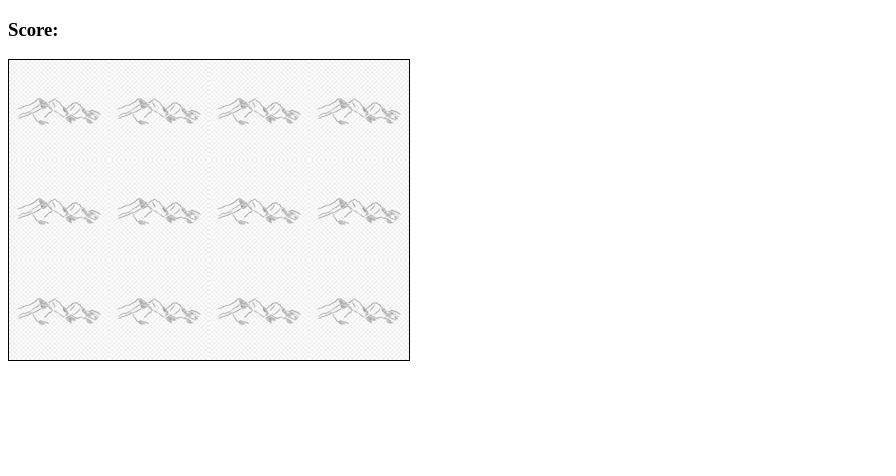
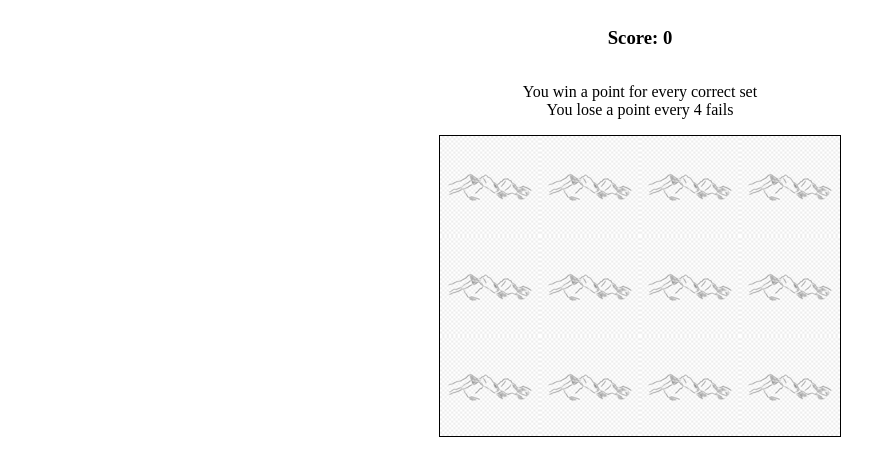
Before and after one commit to MagicAce1988/memory-game, a plain HTML site: page index.html in a window 1280 px wide. Shown: the whole page, without its empty margins (0-896 px from the left). Drawn offline with Linux system fonts and the light colour scheme.

Commit message:
finished

```diff
--- a/app.js
+++ b/app.js
@@ -1,5 +1,6 @@
 document.addEventListener("DOMContentLoaded", () => {
-  const startTime = new Date();
+  let startTime;
+  let startTimeOnFirstFlip = 0;
   const cardArray = [
     {
       name: "astronaut",
@@ -59,6 +60,8 @@ document.addEventListener("DOMContentLoaded", () => {
   var cardsChosen = [];
   var cardsChosenId = [];
   var cardsWon = [];
+  var fails = 0;
+  resultDisplay.textContent = "0";
 
   function checkForMatch() {
     var cards = document.querySelectorAll("img");
@@ -72,11 +75,14 @@ document.addEventListener("DOMContentLoaded", () => {
     } else {
       cards[optionOneId].setAttribute("src", "images/1.png");
       cards[optionTwoId].setAttribute("src", "images/1.png");
-      messageDisplay.textContent = "Sorry, try again";
+      fails++;
+      messageDisplay.textContent = `Sorry, try again! You failed ${
+        fails === 1 ? "1 time" : `${fails} times`
+      }`;
     }
     cardsChosen = [];
     cardsChosenId = [];
-    resultDisplay.textContent = cardsWon.length;
+    resultDisplay.textContent = cardsWon.length - parseInt(fails / 4);
     if (cardsWon.length === cardArray.length / 2) {
       const endTime = new Date();
       var res = Math.abs(endTime - startTime) / 1000;
@@ -84,11 +90,16 @@ document.addEventListener("DOMContentLoaded", () => {
       var seconds = Math.floor(res % 60);
       resultDisplay.textContent = `Congratulations! You found them all in ${
         minutes > 0 ? minutes + " minutes" : ""
-      } ${seconds} seconds `;
+      } ${seconds > 0 ? seconds + " seconds" : ""}`;
+      messageDisplay.textContent = `Final score is ${
+        cardsWon.length - parseInt(fails / 4)
+      }. It took you ${fails + 6} tries to do it.`;
     }
   }
 
   function flipCard() {
+    startTimeOnFirstFlip++;
+    startTime = startTimeOnFirstFlip === 1 ? new Date() : startTime;
     if (cardsChosen.length >= 2) return;
     let cardID = this.getAttribute("data-id");
     if (cardsChosenId.includes(cardID)) return;
--- a/index.html
+++ b/index.html
@@ -6,10 +6,17 @@
     <title>Memory Game</title>
     <link rel="stylesheet" href="style.css" />
   </head>
+
   <body>
-    <h3>Score: <span id="result"></span></h3>
-    <div class="grid"></div>
-    <span id="message"></span>
+    <div class="content">
+      <h3><span id="score">Score:</span> <span id="result"></span></h3>
+      <p>
+        You win a point for every correct set<br />You lose a point every 4
+        fails
+      </p>
+      <div class="grid"></div>
+      <span id="message"> </span>
+    </div>
     <script src="app.js"></script>
   </body>
 </html>
--- a/style.css
+++ b/style.css
@@ -1,3 +1,19 @@
+body {
+  text-align: center;
+  display: flex;
+  flex-direction: column;
+  justify-content: center;
+  align-items: center;
+}
+
+.content {
+  text-align: center;
+  display: flex;
+  flex-direction: column;
+  justify-content: center;
+  align-items: center;
+}
+
 .grid {
   display: flex;
   flex-wrap: wrap;
@@ -7,6 +23,7 @@
 }
 
 #message {
+  margin-top: 10px;
   text-transform: uppercase;
   font-weight: 900;
   font-size: 14px;
```
